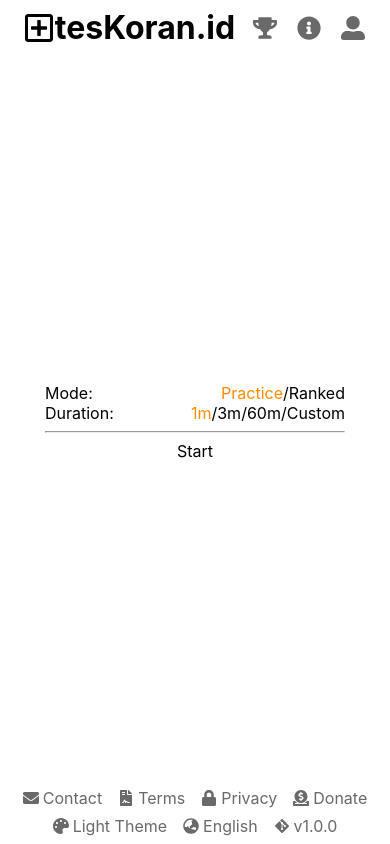
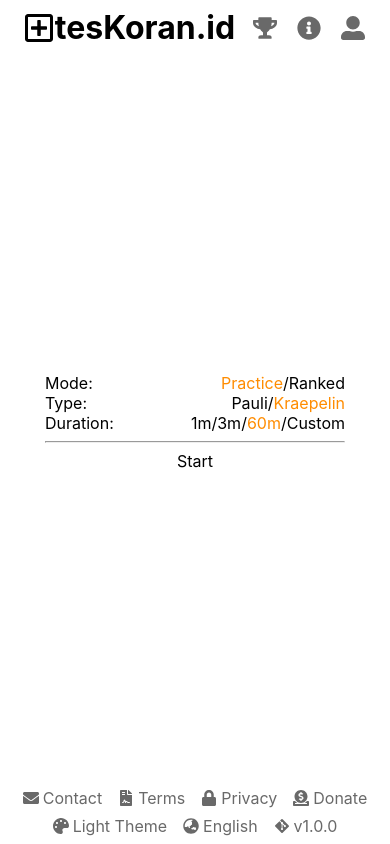
Before and after one commit to tirtaabimanyu/tesKoran.id, a Next.js app: page / in a window 390 px wide. Built offline with nearby package versions, Linux system fonts and the light colour scheme.

Commit message:
add pauli/kraepelin type

```diff
--- a/components/gameBoard.js
+++ b/components/gameBoard.js
@@ -1,4 +1,4 @@
-import { MODE, PHASE } from "../utils/constants.js";
+import { MODE, PHASE, TYPE } from "../utils/constants.js";
 import styles from "./gameBoard.module.css";
 import cn from "classnames";
 
@@ -24,13 +24,27 @@ function formatTime(time) {
 }
 
 export default function GameBoard({
+  gamePhase,
   gameMode,
-  gamePhase,
+  gameType,
   seconds,
   active,
   renderedNumbers,
   renderedAnswers,
 }) {
+  const numbers =
+    gameType == TYPE.PAULI
+      ? renderedNumbers
+      : renderedNumbers.slice().reverse();
+  const answers =
+    gameType == TYPE.PAULI
+      ? renderedAnswers.slice(0, -1)
+      : renderedAnswers.slice(0, -1).reverse();
+  const activeAnswer =
+    gameType == TYPE.PAULI
+      ? Math.min(active, 2)
+      : Math.max(answers.length - active - 1, 2);
+
   return (
     <div className={styles.boardContainer}>
       <div className={styles.mask}>
@@ -43,28 +57,28 @@ export default function GameBoard({
         </div>
 
         <div className={styles.numbers}>
-          {createPaddingNumbers(2, active, "start")}
-          {renderedNumbers.map((element, idx) => {
+          {gameType == TYPE.PAULI && createPaddingNumbers(2, active, "start")}
+          {numbers.map((element, idx) => {
             return (
               <div className={styles.number} key={"numbers-" + idx}>
                 {element}
               </div>
             );
           })}
+          {gameType == TYPE.KRAEPELIN &&
+            createPaddingNumbers(2, active, "start")}
         </div>
 
         <div className={styles.numbersInput}>
-          {createPaddingNumbers(2, active, "input")}
-          {renderedAnswers.map((element, idx) => {
+          {gameType == TYPE.PAULI && createPaddingNumbers(2, active, "input")}
+          {answers.map((element, idx) => {
             return (
               <div
                 className={cn([styles.number], {
-                  [styles.activeAnswer]: idx == Math.min(active, 2),
-                  [styles.paddingNumber]: element === null,
+                  [styles.activeAnswer]: idx == activeAnswer,
                   [styles.wrong]:
                     gameMode == MODE.PRACTICE &&
-                    element !==
-                      (renderedNumbers[idx] + renderedNumbers[idx + 1]) % 10,
+                    element !== (numbers[idx] + numbers[idx + 1]) % 10,
                   [styles.blink]: gamePhase == PHASE.START,
                 })}
                 key={"answer-" + idx}
@@ -73,10 +87,10 @@ export default function GameBoard({
               </div>
             );
           })}
+          {gameType == TYPE.KRAEPELIN &&
+            createPaddingNumbers(2, active, "start")}
         </div>
-        <div className={styles.timer} style={{ opacity: 0 }}>
-          {formatTime(seconds)}
-        </div>
+        <div className={styles.timer} />
       </div>
     </div>
   );
--- a/components/gameBoard.module.css
+++ b/components/gameBoard.module.css
@@ -36,10 +36,7 @@
   flex-direction: column;
   justify-content: center;
   align-items: center;
-}
-
-.numbers > div:last-child {
-  margin: 0;
+  gap: 1.5rem;
 }
 
 .numbersInput {
@@ -51,12 +48,7 @@
   align-items: center;
   color: #0070f3;
   padding-top: 2.25rem;
-}
-
-.numbersInput > div:last-child {
-  /* color: transparent; */
-  display: none;
-  margin: 0;
+  gap: 1.5rem;
 }
 
 /*
@@ -92,23 +84,15 @@
   animation-iteration-count: infinite;
 }
 
-.number {
+.number,
+.paddingNumber {
   text-align: center;
   font-size: 2em;
   min-height: 3rem;
   min-width: 1.5rem;
   font-weight: bold;
   background-color: transparent;
-  margin-bottom: 1.5rem;
   display: block;
-}
-
-.paddingNumber {
-  display: block;
-  min-height: 3rem;
-  min-width: 1.5rem;
-  background-color: transparent;
-  margin-bottom: 1.5rem;
 }
 
 .timer {
@@ -142,16 +126,9 @@
     /* flex-grow: 1; */
   }
 
-  .number {
-    margin-bottom: 0.75rem;
-  }
-
-  .paddingNumber {
-    margin-bottom: 0.75rem;
-  }
-
   .numbers {
     justify-content: flex-start;
+    gap: 0.75rem;
   }
 
   .numbers div:first-child {
@@ -163,20 +140,17 @@
     display: none;
   }
 
-  .numbers div:nth-last-child(2) {
-    margin: 0;
-  }
-
   .numbersInput {
     justify-content: flex-start;
     padding-top: 1.875rem;
+    gap: 0.75rem;
   }
 
   .numbersInput div:first-child {
     display: none;
   }
 
-  .numbersInput div:nth-last-child(2) {
+  .numbersInput div:last-child {
     display: none;
   }
 
--- a/components/keyboard.js
+++ b/components/keyboard.js
@@ -43,7 +43,7 @@ export default function Keyboard() {
         <div
           className={styles.keyboardKey}
           key="keysDecrement"
-          onClick={() => keydown("ArrowUp")}
+          onClick={() => keydown("Backspace")}
         >
           <FaChevronLeft />
         </div>
@@ -55,7 +55,7 @@ export default function Keyboard() {
         <div
           className={styles.keyboardKey}
           key="keysIncrement"
-          onClick={() => keydown("ArrowDown")}
+          onClick={() => keydown("Enter")}
         >
           <FaChevronRight />
         </div>
--- a/pages/index.js
+++ b/pages/index.js
@@ -2,7 +2,7 @@ import cn from "classnames";
 import { useState, useEffect, useReducer, useRef } from "react";
 import router from "next/router";
 import styles from "../styles/Home.module.css";
-import { MODE, PHASE } from "../utils/constants.js";
+import { MODE, PHASE, TYPE } from "../utils/constants.js";
 import GameBoard from "../components/gameBoard.js";
 import Keyboard from "../components/keyboard.js";
 
@@ -40,6 +40,7 @@ const ACTIONS = {
   SET_TIME: "set-time",
   DECREASE_TIME: "decrease-time",
   SET_MODE: "set-mode",
+  SET_TYPE: "set-type",
 };
 
 function reducer(state, action) {
@@ -103,6 +104,8 @@ function reducer(state, action) {
     case ACTIONS.SET_MODE:
       return { ...state, gameMode: action.payload };
 
+    case ACTIONS.SET_TYPE:
+      return { ...state, gameType: action.payload };
     default:
       return state;
   }
@@ -142,13 +145,15 @@ export default function Home({ setHideLayout, titleClickHandler }) {
     answers: [],
     gamePhase: PHASE.PRESTART,
     gameMode: MODE.PRACTICE,
-    gameDuration: 60,
+    gameType: TYPE.KRAEPELIN,
+    gameDuration: 3600,
     secondsRemaining: null,
   });
 
   const gameBoardProps = {
+    gamePhase: state.gamePhase,
     gameMode: state.gameMode,
-    gamePhase: state.gamePhase,
+    gameType: state.gameType,
     seconds: state.secondsRemaining,
     active: state.active,
     renderedNumbers: state.numbers.slice(
@@ -208,11 +213,23 @@ export default function Home({ setHideLayout, titleClickHandler }) {
 
     if (stateRef.current.gamePhase == PHASE.OVER) return;
 
-    if (e.key == "ArrowUp" || e.key == "Backspace")
+    if (e.key == "ArrowUp") {
+      if (stateRef.current.gameType == TYPE.PAULI)
+        return dispatch({ type: ACTIONS.DECREMENT });
+
+      return dispatch({ type: ACTIONS.INCREMENT });
+    }
+
+    if (e.key == "ArrowDown") {
+      if (stateRef.current.gameType == TYPE.PAULI)
+        return dispatch({ type: ACTIONS.INCREMENT });
+
       return dispatch({ type: ACTIONS.DECREMENT });
+    }
 
-    if (e.key == "ArrowDown" || e.key == "Enter")
-      return dispatch({ type: ACTIONS.INCREMENT });
+    if (e.key == "Backspace") return dispatch({ type: ACTIONS.DECREMENT });
+
+    if (e.key == "Enter") return dispatch({ type: ACTIONS.INCREMENT });
 
     if (e.repeat || e.ctrlKey) return;
 
@@ -300,6 +317,34 @@ export default function Home({ setHideLayout, titleClickHandler }) {
             }}
           >
             Ranked
+          </div>
+        </div>
+      </div>
+      <div style={{ display: "flex", justifyContent: "space-between" }}>
+        <div>Type:</div>
+        <div
+          className={styles.menuChoice}
+          style={{ display: "flex", justifyContent: "space-between" }}
+        >
+          <div
+            className={cn([styles.clickable], {
+              [styles.activeChoice]: state.gameType == TYPE.PAULI,
+            })}
+            onClick={() =>
+              dispatch({ type: ACTIONS.SET_TYPE, payload: TYPE.PAULI })
+            }
+          >
+            Pauli
+          </div>
+          <div
+            className={cn([styles.clickable], {
+              [styles.activeChoice]: state.gameType == TYPE.KRAEPELIN,
+            })}
+            onClick={() => {
+              dispatch({ type: ACTIONS.SET_TYPE, payload: TYPE.KRAEPELIN });
+            }}
+          >
+            Kraepelin
           </div>
         </div>
       </div>
--- a/utils/constants.js
+++ b/utils/constants.js
@@ -9,3 +9,8 @@ export const MODE = {
   PRACTICE: "practice",
   RANKED: "ranked",
 };
+
+export const TYPE = {
+  PAULI: "pauli",
+  KRAEPELIN: "kraepelin",
+};
```
